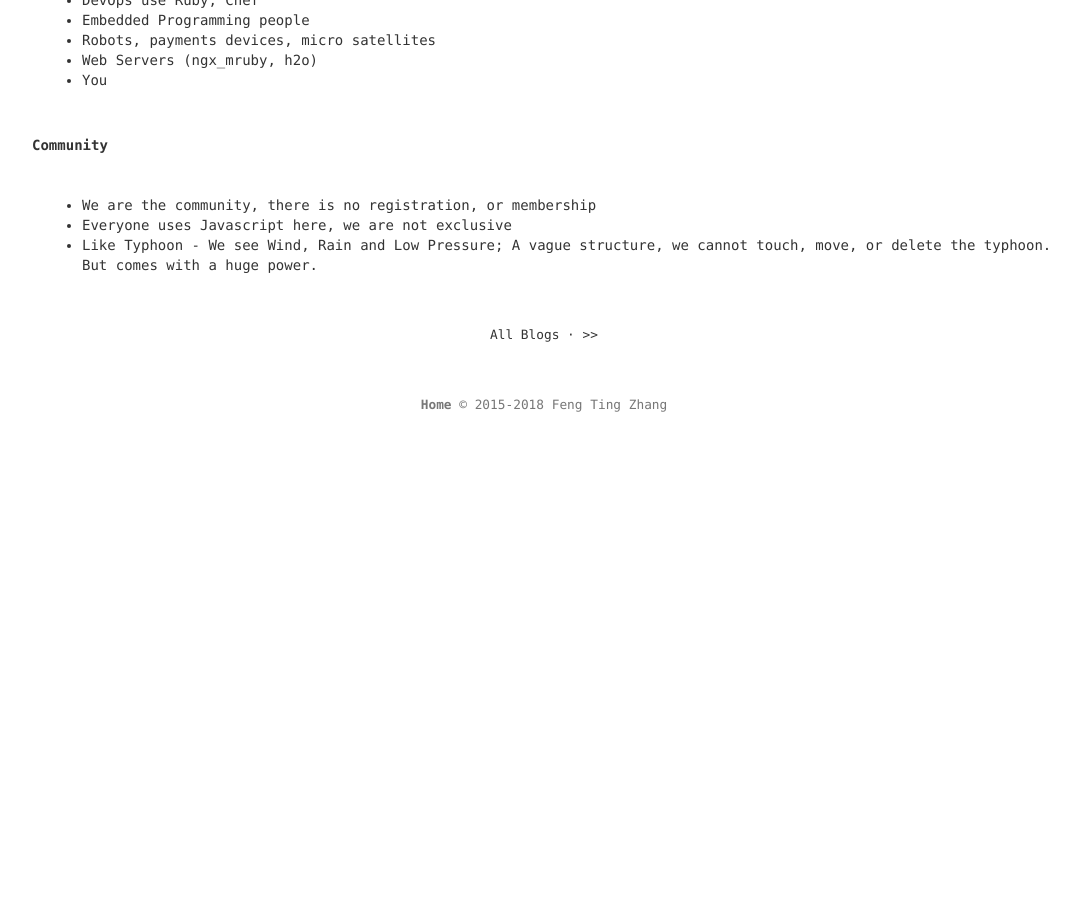
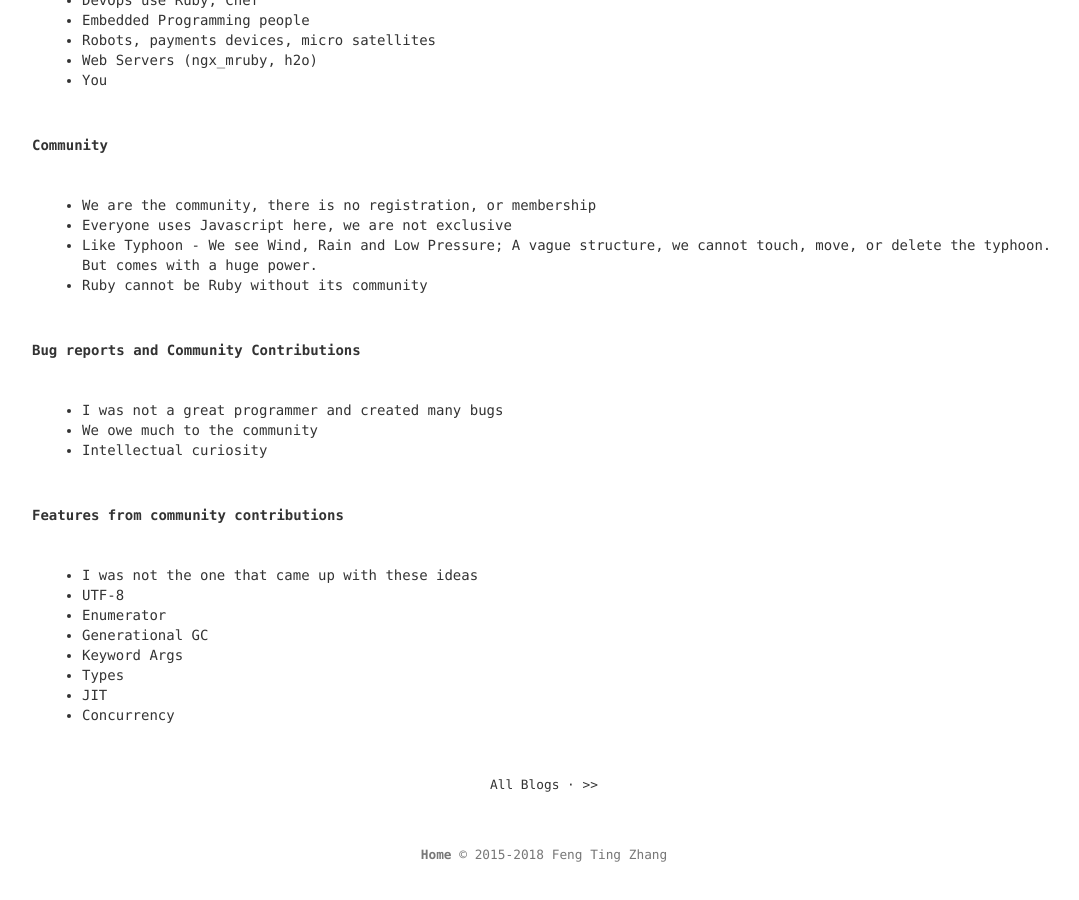
Before and after one commit to fengtingzhang/blog, a Jekyll site: the page built from _posts/2018-11-13-rubyconf-2018-day-one.md, in a window 1280 px wide and 900 px high, scrolled down 922 px. Shown: the whole window, without its empty margins (96-1175 px from the left). Built offline with Jekyll 4.4.1, drawn with Linux system fonts in a browser that asks for light colours; before the commit the page ends 1372 px from its top, so only the background shows below that.

Commit message:
Update 2018-11-13-rubyconf-2018-day-one.md

```diff
--- a/_posts/2018-11-13-rubyconf-2018-day-one.md
+++ b/_posts/2018-11-13-rubyconf-2018-day-one.md
@@ -31,7 +31,6 @@ modified_time: '2018-11-13T09:16:43.607-07:00'
 ...
 * 2018 Estimated Number of Users Over 1M+
 
-
 #### 2018
 * Businesses use Ruby
 * DevOps use Ruby, Chef
@@ -44,3 +43,20 @@ modified_time: '2018-11-13T09:16:43.607-07:00'
 * We are the community, there is no registration, or membership
 * Everyone uses Javascript here, we are not exclusive
 * Like Typhoon - We see Wind, Rain and Low Pressure; A vague structure, we cannot touch, move, or delete the typhoon. But comes with a huge power.
+* Ruby cannot be Ruby without its community
+
+
+#### Bug reports and Community Contributions
+* I was not a great programmer and created many bugs
+* We owe much to the community
+* Intellectual curiosity
+
+#### Features from community contributions
+* I was not the one that came up with these ideas
+* UTF-8
+* Enumerator
+* Generational GC
+* Keyword Args
+* Types
+* JIT
+* Concurrency
```
